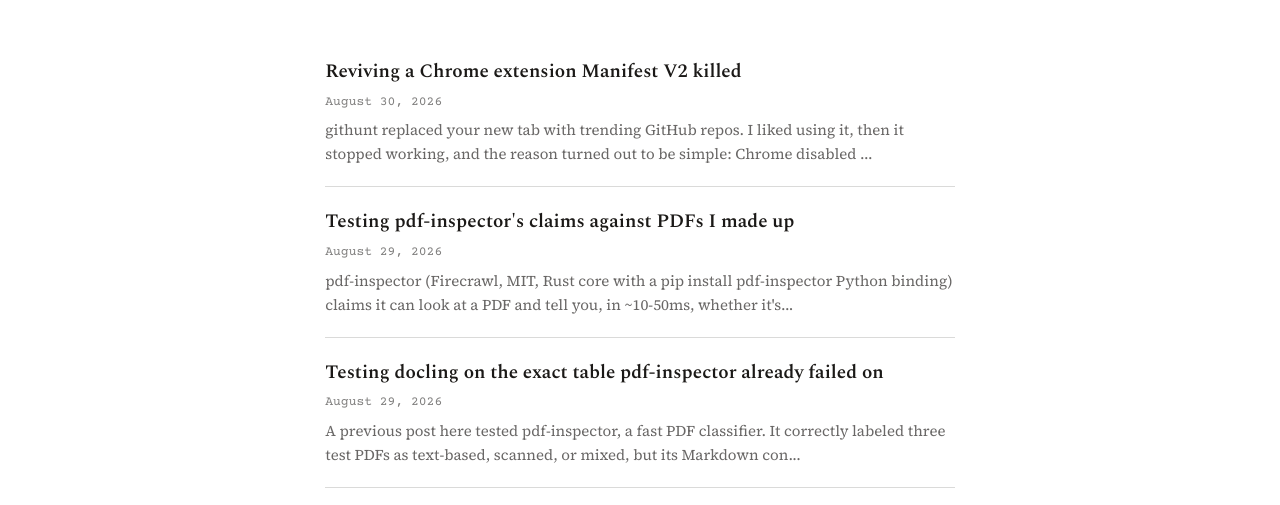
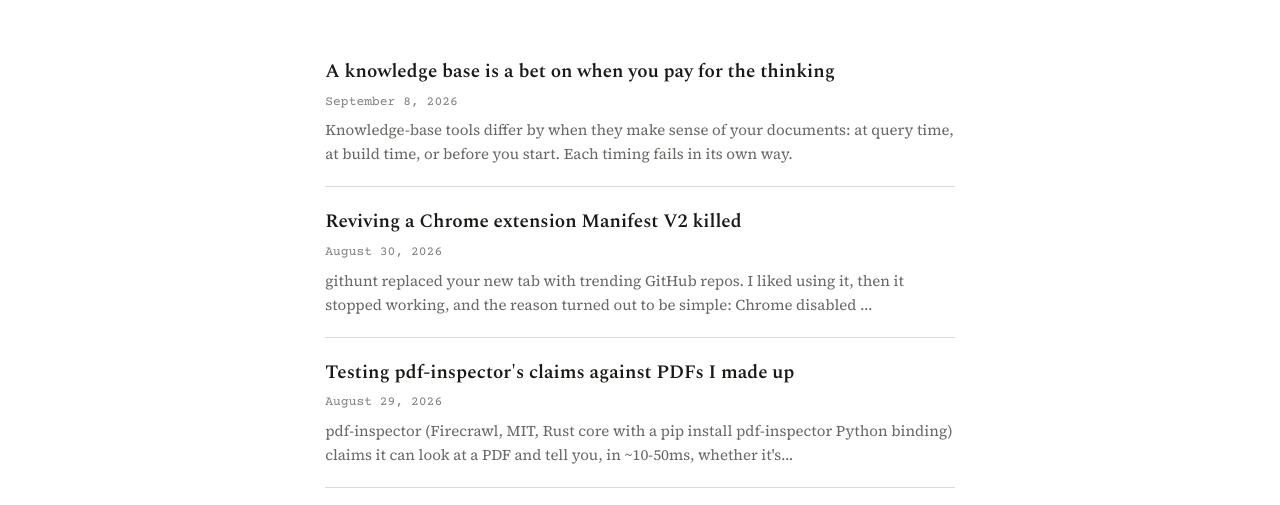
Before and after one commit to cplog/cplog.github.io, a plain HTML site: page writing/index.html in a window 1280 px wide. Shown: the part 219-724 px from the top of the page. Drawn offline with nearby package versions, Linux system fonts and the light colour scheme.

Commit message:
publish: update writing index

```diff
--- a/writing/index.html
+++ b/writing/index.html
@@ -89,7 +89,12 @@
 <div class="index">
 <h1>Writing</h1>
 <p class="index__lede">Notes and write-ups, published from source.</p>
-<ul class="post-list"><li><a href="https://cplog.github.io/writing/reviving-a-dead-chrome-extension/">
+<ul class="post-list"><li><a href="https://cplog.github.io/writing/knowledge-base-when-you-pay/">
+<div class="post-title">A knowledge base is a bet on when you pay for the thinking</div>
+<div class="post-meta">September 8, 2026</div>
+<div class="post-desc">Knowledge-base tools differ by when they make sense of your documents: at query time, at build time, or before you start. Each timing fails in its own way.</div>
+</a></li>
+<li><a href="https://cplog.github.io/writing/reviving-a-dead-chrome-extension/">
 <div class="post-title">Reviving a Chrome extension Manifest V2 killed</div>
 <div class="post-meta">August 30, 2026</div>
 <div class="post-desc">githunt replaced your new tab with trending GitHub repos. I liked using it, then it stopped working, and the reason turned out to be simple: Chrome disabled ...</div>
```
